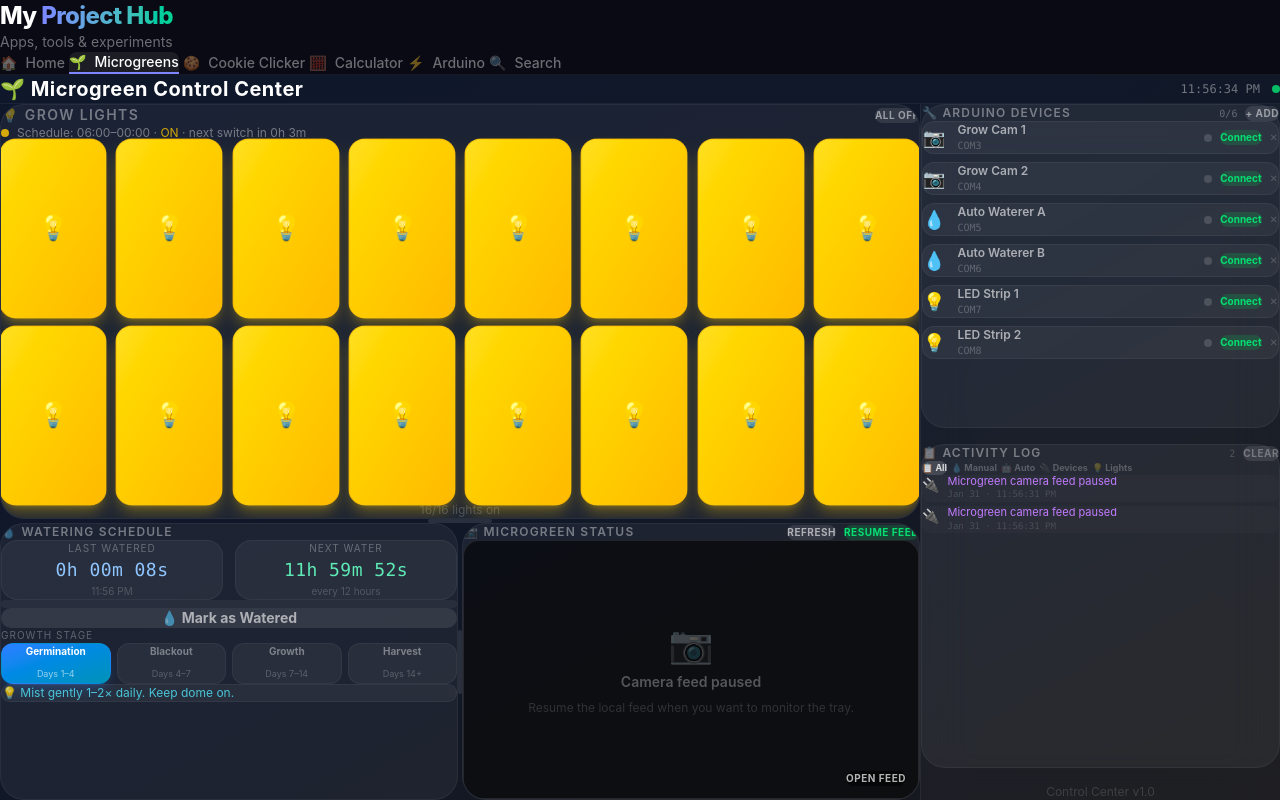
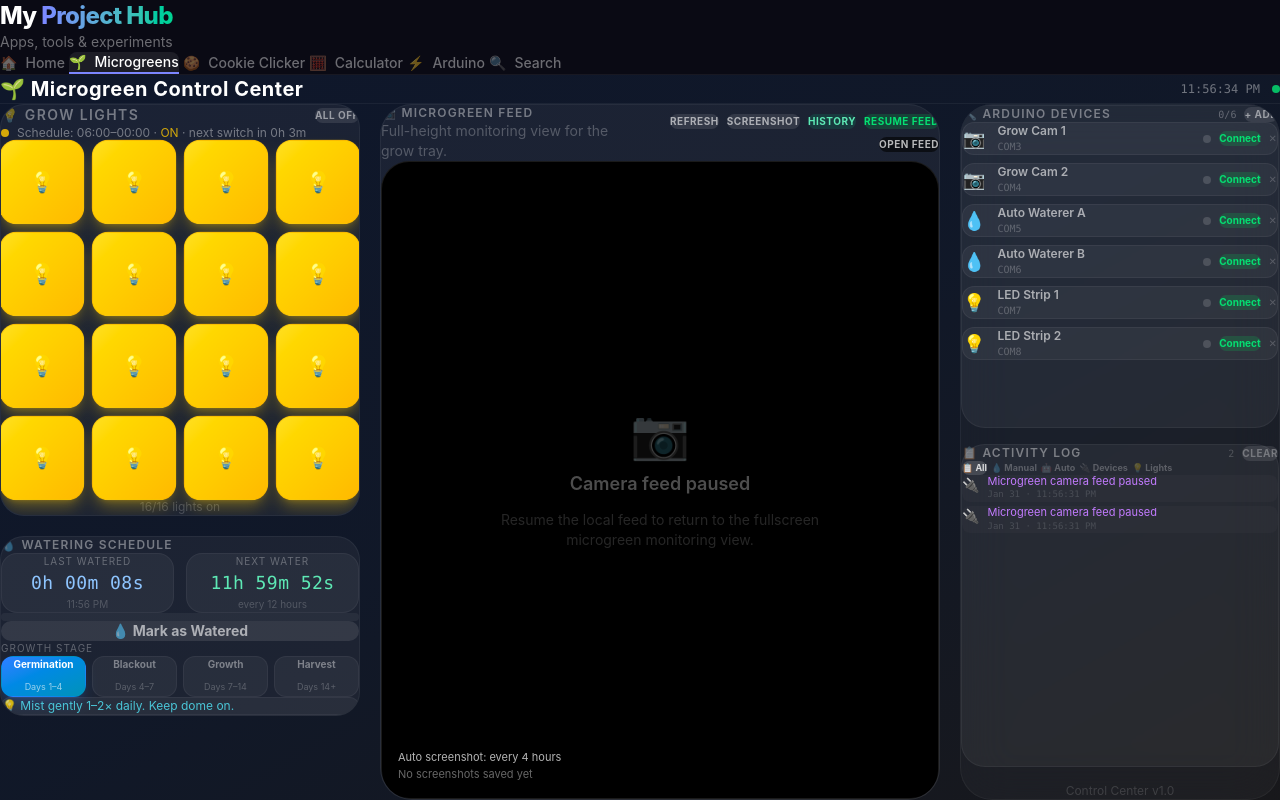
Before and after one commit to byambaa1982/firebase, a React (Vite) app: page /microgreens in a window 1280 px wide. Both pictures are taken after a click on the button "PAUSE FEED". Built offline with nearby package versions, Linux system fonts and the light colour scheme.

Commit message:
added video footage and comparative screenshots for future ai analysis every 4 hours.

```diff
--- a/src/ControlCenter.jsx
+++ b/src/ControlCenter.jsx
@@ -1,16 +1,23 @@
-import React, { useState, useEffect, useRef, useCallback } from 'react'
-import { Link } from 'react-router-dom'
+import React, { useState, useEffect, useRef } from 'react'
 
 // ── Utility: format time ──
 function formatTime(date) {
   return date.toLocaleTimeString([], { hour: '2-digit', minute: '2-digit', second: '2-digit' })
 }
-function formatDate(date) {
-  return date.toLocaleDateString([], { weekday: 'long', month: 'long', day: 'numeric', year: 'numeric' })
+
+function formatSnapshotTime(timestamp) {
+  return new Date(timestamp).toLocaleString([], {
+    month: 'short',
+    day: 'numeric',
+    hour: '2-digit',
+    minute: '2-digit',
+  })
 }
 
 export default function ControlCenter() {
   const CAMERA_FEED_URL = 'http://192.168.1.181:8080'
+  const SCREENSHOT_STORAGE_KEY = 'cc_camera_history'
+  const AUTO_SCREENSHOT_INTERVAL_MS = 4 * 60 * 60 * 1000
 
   // ── Activity Log (defined early so other sections can log) ──
   const [activityLog, setActivityLog] = useState(() => {
@@ -39,6 +46,87 @@ export default function ControlCenter() {
   // ── Remote camera feed ──
   const [cameraFeedEnabled, setCameraFeedEnabled] = useState(true)
   const [cameraReloadKey, setCameraReloadKey] = useState(0)
+  const [cameraSnapshots, setCameraSnapshots] = useState(() => {
+    const saved = localStorage.getItem(SCREENSHOT_STORAGE_KEY)
+    return saved ? JSON.parse(saved) : []
+  })
+  const [showSnapshotHistory, setShowSnapshotHistory] = useState(false)
+  const [snapshotStatus, setSnapshotStatus] = useState('')
+  const latestSnapshot = cameraSnapshots[0] || null
+  const screenshotIntervalRef = useRef(null)
+  const cameraStreamSrc = `${CAMERA_FEED_URL}?reload=${cameraReloadKey}`
+
+  useEffect(() => {
+    localStorage.setItem(SCREENSHOT_STORAGE_KEY, JSON.stringify(cameraSnapshots.slice(0, 24)))
+  }, [cameraSnapshots])
+
+  const captureCameraScreenshot = async (reason = 'manual') => {
+    if (!cameraFeedEnabled) {
+      setSnapshotStatus('Feed is paused. Resume it before capturing a screenshot.')
+      return
+    }
+
+    try {
+      setSnapshotStatus(reason === 'auto' ? 'Saving scheduled screenshot...' : 'Capturing screenshot...')
+
+      const snapshotUrl = `${CAMERA_FEED_URL}?snapshot=${Date.now()}`
+      const frame = await new Promise((resolve, reject) => {
+        const image = new Image()
+        image.crossOrigin = 'anonymous'
+        image.onload = () => resolve(image)
+        image.onerror = () => reject(new Error('The camera feed blocked screenshot capture.'))
+        image.src = snapshotUrl
+      })
+
+      const canvas = document.createElement('canvas')
+      const width = Math.min(frame.naturalWidth || 1280, 1280)
+      const height = Math.min(frame.naturalHeight || 720, 720)
+      canvas.width = width
+      canvas.height = height
+
+      const context = canvas.getContext('2d')
+      if (!context) {
+        throw new Error('Canvas is not available in this browser.')
+      }
+
+      context.drawImage(frame, 0, 0, width, height)
+
+      const entry = {
+        id: Date.now(),
+        takenAt: Date.now(),
+        image: canvas.toDataURL('image/jpeg', 0.82),
+      }
+
+      setCameraSnapshots(prev => [entry, ...prev].slice(0, 24))
+      setSnapshotStatus(reason === 'auto' ? 'Scheduled screenshot saved.' : 'Screenshot saved.')
+      addLog('connection', `Camera screenshot saved (${reason === 'auto' ? 'scheduled' : 'manual'})`)
+    } catch (error) {
+      const message = error instanceof Error ? error.message : 'Screenshot capture failed.'
+      setSnapshotStatus(message)
+      addLog('connection', `Camera screenshot failed: ${message}`)
+    }
+  }
+
+  useEffect(() => {
+    if (!cameraFeedEnabled) {
+      if (screenshotIntervalRef.current) {
+        window.clearInterval(screenshotIntervalRef.current)
+        screenshotIntervalRef.current = null
+      }
+      return undefined
+    }
+
+    screenshotIntervalRef.current = window.setInterval(() => {
+      captureCameraScreenshot('auto')
+    }, AUTO_SCREENSHOT_INTERVAL_MS)
+
+    return () => {
+      if (screenshotIntervalRef.current) {
+        window.clearInterval(screenshotIntervalRef.current)
+        screenshotIntervalRef.current = null
+      }
+    }
+  }, [cameraFeedEnabled])
 
   const toggleCameraFeed = () => {
     setCameraFeedEnabled(prev => {
@@ -82,7 +170,6 @@ export default function ControlCenter() {
   }
 
   const allOn = lights.every(Boolean)
-  const allOff = lights.every(l => !l)
   const toggleAllLights = () => {
     setLights(Array(16).fill(allOn ? false : true))
     addLog('light', `All lights turned ${allOn ? 'OFF' : 'ON'}`)
@@ -136,10 +223,6 @@ export default function ControlCenter() {
   ]
 
   const currentStage = stages.find(s => s.key === growStage) || stages[0]
-
-  // ── Notes ──
-  const [note, setNote] = useState(() => localStorage.getItem('cc_note') || '')
-  useEffect(() => { localStorage.setItem('cc_note', note) }, [note])
 
   // ── Arduino Devices ──
   const defaultDevices = [
@@ -208,58 +291,8 @@ export default function ControlCenter() {
 
   const connectedCount = devices.filter(d => d.status === 'connected').length
 
-  // ── Resizable panels ──
-  const [lightsPct, setLightsPct] = useState(() => {
-    const s = localStorage.getItem('cc_lightsPct'); return s ? Number(s) : 60
-  })
-  const [waterPct, setWaterPct] = useState(() => {
-    const s = localStorage.getItem('cc_waterPct'); return s ? Number(s) : 50
-  })
-  useEffect(() => { localStorage.setItem('cc_lightsPct', String(lightsPct)) }, [lightsPct])
-  useEffect(() => { localStorage.setItem('cc_waterPct', String(waterPct)) }, [waterPct])
-
-  const leftColRef = useRef(null)
-  const bottomRowRef = useRef(null)
-  const draggingRef = useRef(null) // 'vertical' | 'horizontal' | null
-
-  const onMouseDown = useCallback((axis) => (e) => {
-    e.preventDefault()
-    draggingRef.current = axis
-    document.body.style.cursor = axis === 'vertical' ? 'row-resize' : 'col-resize'
-    document.body.style.userSelect = 'none'
-  }, [])
-
-  useEffect(() => {
-    const onMouseMove = (e) => {
-      if (!draggingRef.current) return
-      if (draggingRef.current === 'vertical' && leftColRef.current) {
-        const rect = leftColRef.current.getBoundingClientRect()
-        const y = e.clientY - rect.top
-        const pct = Math.min(85, Math.max(25, (y / rect.height) * 100))
-        setLightsPct(pct)
-      }
-      if (draggingRef.current === 'horizontal' && bottomRowRef.current) {
-        const rect = bottomRowRef.current.getBoundingClientRect()
-        const x = e.clientX - rect.left
-        const pct = Math.min(80, Math.max(20, (x / rect.width) * 100))
-        setWaterPct(pct)
-      }
-    }
-    const onMouseUp = () => {
-      draggingRef.current = null
-      document.body.style.cursor = ''
-      document.body.style.userSelect = ''
-    }
-    window.addEventListener('mousemove', onMouseMove)
-    window.addEventListener('mouseup', onMouseUp)
-    return () => {
-      window.removeEventListener('mousemove', onMouseMove)
-      window.removeEventListener('mouseup', onMouseUp)
-    }
-  }, [])
-
   return (
-    <div className="h-full bg-gradient-to-br from-slate-900 via-gray-900 to-zinc-900 flex flex-col overflow-hidden">
+    <div className="h-full min-h-0 bg-gradient-to-br from-slate-900 via-gray-900 to-zinc-900 flex flex-col overflow-hidden">
       {/* ── Header ── */}
       <div className="flex items-center justify-between px-8 py-4 border-b border-white/5">
         <h1 className="text-xl font-bold text-white tracking-wide">🌱 Microgreen Control Center</h1>
@@ -270,11 +303,10 @@ export default function ControlCenter() {
       </div>
 
       {/* ── Main Content ── */}
-      <div className="flex-1 flex overflow-hidden">
-      {/* ── Left Column — Grow Lights + Camera ── */}
-      <div ref={leftColRef} className="flex-1 flex flex-col p-6" style={{ gap: 0 }}>
-        {/* Grow Lights 2×8 */}
-        <div className="bg-white/5 rounded-3xl p-6 border border-white/5 flex flex-col overflow-hidden" style={{ height: `${lightsPct}%` }}>
+      <div className="flex-1 min-h-0 flex overflow-hidden gap-5 p-5">
+      {/* ── Left Column — Lights + Watering ── */}
+      <div className="w-[360px] min-w-[320px] flex flex-col gap-5 overflow-hidden">
+        <div className="bg-white/5 rounded-3xl p-5 border border-white/5 flex flex-col min-h-0 overflow-hidden">
           <div className="flex items-center justify-between mb-1">
             <p className="text-sm text-white/40 font-semibold uppercase tracking-widest">💡 Grow Lights</p>
             <button
@@ -286,7 +318,7 @@ export default function ControlCenter() {
           </div>
 
           {/* Schedule indicator */}
-          <div className="flex items-center gap-2 mb-5 mt-2">
+          <div className="flex items-center gap-2 mb-4 mt-2">
             <div className={`w-2 h-2 rounded-full ${isScheduleOn ? 'bg-yellow-400 shadow-lg shadow-yellow-400/50 animate-pulse' : 'bg-white/20'}`} />
             <span className="text-xs text-white/40">
               Schedule: {scheduleOnTime}–{scheduleOffTime} ·{' '}
@@ -298,12 +330,12 @@ export default function ControlCenter() {
           </div>
 
           {/* 2×8 Light Grid — expanded */}
-          <div className="grid grid-cols-8 gap-3 flex-1 min-h-0">
+          <div className="grid grid-cols-4 gap-2.5 flex-1 min-h-0 auto-rows-fr">
             {lights.map((on, idx) => (
               <button
                 key={idx}
                 onClick={() => toggleLight(idx)}
-                className={`rounded-2xl transition-all duration-300 border flex items-center justify-center text-2xl ${
+                className={`aspect-square rounded-2xl transition-all duration-300 border flex items-center justify-center text-xl ${
                   on
                     ? 'bg-gradient-to-br from-yellow-300 to-amber-400 border-yellow-500/50 shadow-lg shadow-yellow-400/30 scale-[1.03]'
                     : 'bg-white/5 border-white/10 hover:bg-white/10'
@@ -321,19 +353,7 @@ export default function ControlCenter() {
           </p>
         </div>
 
-        {/* ── Vertical resize handle ── */}
-        <div
-          onMouseDown={onMouseDown('vertical')}
-          className="flex items-center justify-center cursor-row-resize group py-1 flex-shrink-0 z-10"
-          title="Drag to resize"
-        >
-          <div className="w-16 h-1 rounded-full bg-white/10 group-hover:bg-white/30 group-active:bg-blue-400/60 transition-all" />
-        </div>
-
-        {/* ── Watering Schedule + Camera side by side ── */}
-        <div ref={bottomRowRef} className="flex overflow-hidden" style={{ height: `${100 - lightsPct}%`, gap: 0 }}>
-          {/* Watering Schedule */}
-          <div className="bg-white/5 rounded-3xl p-5 border border-white/5 flex flex-col overflow-y-auto" style={{ width: `${waterPct}%` }}>
+        <div className="bg-white/5 rounded-3xl p-5 border border-white/5 flex flex-col overflow-y-auto">
             <p className="text-xs text-white/40 font-semibold uppercase tracking-widest mb-3">💧 Watering Schedule</p>
 
             {/* Last watered & Next water */}
@@ -396,23 +416,18 @@ export default function ControlCenter() {
               </div>
             </div>
         </div>
-
-          {/* ── Horizontal resize handle ── */}
-          <div
-            onMouseDown={onMouseDown('horizontal')}
-            className="flex items-center justify-center cursor-col-resize group px-1 flex-shrink-0 z-10"
-            title="Drag to resize"
-          >
-            <div className="h-16 w-1 rounded-full bg-white/10 group-hover:bg-white/30 group-active:bg-blue-400/60 transition-all" />
       </div>
 
-          {/* Microgreen Status Camera */}
-          <div className="bg-white/5 rounded-3xl p-5 border border-white/5 flex flex-col overflow-hidden" style={{ width: `${100 - waterPct}%` }}>
-            <div className="flex items-center justify-between mb-3">
-              <p className="text-xs text-white/40 font-semibold uppercase tracking-widest">📷 Microgreen Status</p>
-              <div className="flex items-center gap-2">
+      {/* ── Main Camera Feed ── */}
+      <div className="flex-1 min-w-0 bg-white/5 rounded-[2rem] p-5 border border-white/5 flex flex-col overflow-hidden">
+        <div className="flex items-center justify-between gap-4 mb-4">
+          <div>
+            <p className="text-xs text-white/40 font-semibold uppercase tracking-widest">📷 Microgreen Feed</p>
+            <p className="text-sm text-white/25 mt-1">Full-height monitoring view for the grow tray.</p>
+          </div>
+          <div className="flex items-center gap-2 flex-wrap justify-end">
             {cameraFeedEnabled && (
-                  <div className="flex items-center gap-1.5">
+              <div className="flex items-center gap-1.5 rounded-full bg-red-500/10 px-3 py-1.5">
                 <div className="w-2 h-2 rounded-full bg-red-500 animate-pulse shadow-lg shadow-red-500/50" />
                 <span className="text-[10px] text-red-400 font-bold uppercase">Live</span>
               </div>
@@ -424,6 +439,18 @@ export default function ControlCenter() {
               Refresh
             </button>
             <button
+              onClick={() => captureCameraScreenshot('manual')}
+              className="text-[10px] font-bold uppercase tracking-wider px-3 py-1 rounded-lg bg-white/10 text-white/60 hover:bg-white/20 hover:text-white transition-all"
+            >
+              Screenshot
+            </button>
+            <button
+              onClick={() => setShowSnapshotHistory(true)}
+              className="text-[10px] font-bold uppercase tracking-wider px-3 py-1 rounded-lg bg-emerald-500/15 text-emerald-300 hover:bg-emerald-500/25 transition-all"
+            >
+              History
+            </button>
+            <button
               onClick={toggleCameraFeed}
               className={`text-[10px] font-bold uppercase tracking-wider px-3 py-1 rounded-lg transition-all ${
                 cameraFeedEnabled
@@ -433,39 +460,43 @@ export default function ControlCenter() {
             >
               {cameraFeedEnabled ? 'Pause Feed' : 'Resume Feed'}
             </button>
-              </div>
-            </div>
-            <div className="flex-1 bg-black/60 rounded-2xl border border-white/10 overflow-hidden relative flex items-center justify-center">
-              {cameraFeedEnabled ? (
-                <iframe
-                  key={cameraReloadKey}
-                  src={CAMERA_FEED_URL}
-                  title="Microgreen camera feed"
-                  className="w-full h-full border-0"
-                  allow="camera; microphone; autoplay"
-                />
-              ) : (
-                <div className="flex flex-col items-center justify-center gap-2">
-                  <span className="text-4xl opacity-30">📷</span>
-                  <span className="text-sm font-semibold text-white/30">Camera feed paused</span>
-                  <span className="text-xs text-white/15">Resume the local feed when you want to monitor the tray.</span>
-                </div>
-              )}
             <a
               href={CAMERA_FEED_URL}
               target="_blank"
               rel="noreferrer"
-                className="absolute bottom-3 right-3 rounded-lg bg-black/60 px-3 py-1.5 text-[10px] font-bold uppercase tracking-wider text-white/70 hover:bg-black/80 hover:text-white transition-all"
+              className="rounded-lg bg-black/60 px-3 py-1.5 text-[10px] font-bold uppercase tracking-wider text-white/70 hover:bg-black/80 hover:text-white transition-all"
             >
               Open feed
             </a>
           </div>
         </div>
+        <div className="flex-1 min-h-0 bg-black rounded-[1.75rem] border border-white/10 overflow-hidden relative flex items-center justify-center">
+          {cameraFeedEnabled ? (
+            <img
+              key={cameraReloadKey}
+              src={cameraStreamSrc}
+              alt="Microgreen camera feed"
+              className="w-full h-full object-cover"
+              loading="eager"
+              referrerPolicy="no-referrer"
+            />
+          ) : (
+            <div className="flex flex-col items-center justify-center gap-3 text-center px-6">
+              <span className="text-5xl opacity-30">📷</span>
+              <span className="text-lg font-semibold text-white/30">Camera feed paused</span>
+              <span className="text-sm text-white/15 max-w-sm">Resume the local feed to return to the fullscreen microgreen monitoring view.</span>
+            </div>
+          )}
+          <div className="absolute bottom-4 left-4 rounded-xl bg-black/55 px-3 py-2 text-[11px] text-white/70 backdrop-blur-sm">
+            <p>Auto screenshot: every 4 hours</p>
+            <p className="text-white/40">{latestSnapshot ? `Last saved ${formatSnapshotTime(latestSnapshot.takenAt)}` : 'No screenshots saved yet'}</p>
+            {snapshotStatus && <p className="text-emerald-300/80 mt-1">{snapshotStatus}</p>}
+          </div>
         </div>
       </div>
 
       {/* ── Right Column — Devices + Log ── */}
-      <div className="w-[360px] bg-white/[0.03] backdrop-blur-xl border-l border-white/5 p-5 flex flex-col gap-4 overflow-hidden">
+      <div className="w-[320px] min-w-[300px] bg-white/[0.03] backdrop-blur-xl border border-white/5 rounded-[2rem] p-5 flex flex-col gap-4 overflow-hidden">
 
         {/* ── Arduino Device Hub ── */}
         <div className="bg-white/5 rounded-3xl p-4 border border-white/5 flex-1 flex flex-col min-h-0">
@@ -646,6 +677,62 @@ export default function ControlCenter() {
         <p className="text-center text-xs text-white/15">Control Center v1.0</p>
       </div>
       </div>
+
+      {showSnapshotHistory && (
+        <div className="absolute inset-0 z-50 flex items-center justify-center bg-black/70 p-6 backdrop-blur-sm">
+          <div className="h-full max-h-[90vh] w-full max-w-6xl rounded-[2rem] border border-white/10 bg-slate-950/95 p-6 shadow-2xl shadow-black/40 flex flex-col overflow-hidden">
+            <div className="flex items-center justify-between gap-4 mb-5">
+              <div>
+                <p className="text-xs text-white/40 font-semibold uppercase tracking-widest">📚 Camera History</p>
+                <p className="text-sm text-white/30 mt-1">Saved screenshots from the microgreen feed, newest first.</p>
+              </div>
+              <button
+                onClick={() => setShowSnapshotHistory(false)}
+                className="rounded-lg bg-white/10 px-3 py-2 text-xs font-bold uppercase tracking-wider text-white/70 hover:bg-white/20 hover:text-white transition-all"
+              >
+                Close
+              </button>
+            </div>
+
+            {cameraSnapshots.length === 0 ? (
+              <div className="flex-1 flex flex-col items-center justify-center rounded-[1.5rem] border border-dashed border-white/10 bg-white/[0.02] text-center px-6">
+                <span className="text-5xl opacity-30 mb-3">🖼️</span>
+                <p className="text-lg font-semibold text-white/40">No screenshots saved yet</p>
+                <p className="text-sm text-white/20 mt-2">Leave the feed running for the 4-hour capture cycle or use the Screenshot button to save one now.</p>
+              </div>
+            ) : (
+              <div className="flex-1 overflow-y-auto pr-1">
+                <div className="grid gap-4 sm:grid-cols-2 xl:grid-cols-3">
+                  {cameraSnapshots.map(snapshot => (
+                    <div key={snapshot.id} className="rounded-[1.5rem] border border-white/10 bg-white/[0.03] p-3">
+                      <div className="aspect-video overflow-hidden rounded-[1.2rem] bg-black">
+                        <img
+                          src={snapshot.image}
+                          alt={`Microgreen screenshot from ${formatSnapshotTime(snapshot.takenAt)}`}
+                          className="w-full h-full object-cover"
+                        />
+                      </div>
+                      <div className="mt-3 flex items-center justify-between gap-3">
+                        <div>
+                          <p className="text-sm font-semibold text-white/80">{formatSnapshotTime(snapshot.takenAt)}</p>
+                          <p className="text-[11px] text-white/30">Saved to local browser history</p>
+                        </div>
+                        <a
+                          href={snapshot.image}
+                          download={`microgreen-${snapshot.takenAt}.jpg`}
+                          className="rounded-lg bg-white/10 px-3 py-2 text-[10px] font-bold uppercase tracking-wider text-white/70 hover:bg-white/20 hover:text-white transition-all"
+                        >
+                          Download
+                        </a>
+                      </div>
+                    </div>
+                  ))}
+                </div>
+              </div>
+            )}
+          </div>
+        </div>
+      )}
     </div>
   )
 }
```
Lines whose indentation alone changed are shown as unchanged.
